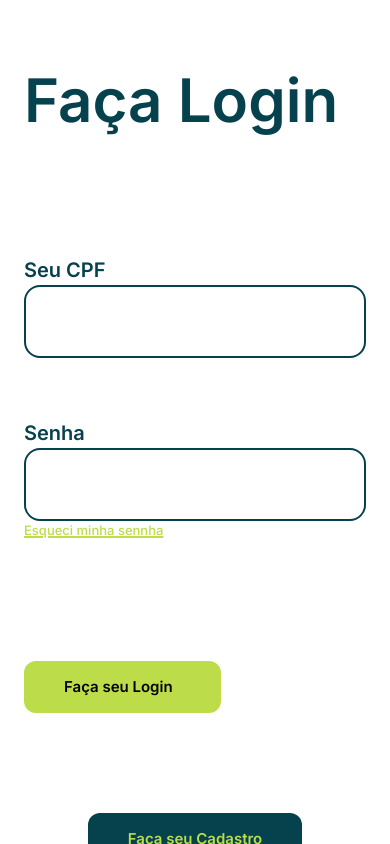
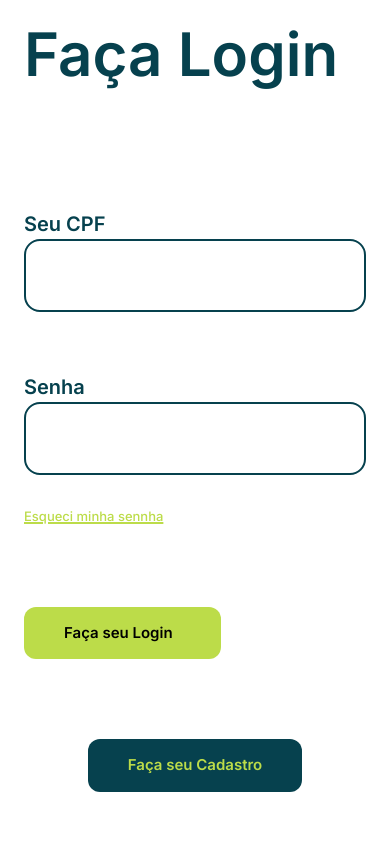
Before and after one commit to BahianDev/viva-amazonia, a Next.js app: page / in a window 390 px wide. Built offline with nearby package versions, Linux system fonts and the light colour scheme.

Commit message:
fix: responsive

```diff
--- a/app/components/form/culture.tsx
+++ b/app/components/form/culture.tsx
@@ -10,14 +10,12 @@ export function CultureForm() {
   const {
     control,
     handleSubmit,
-    watch,
     formState: { errors },
   } = useForm<TFormValues>({
     defaultValues: formData,
   });
 
   const onHandleFormSubmit = (data: TFormValues) => {
-    console.log("Seleção:", data.cultureType);
     setFormData((prev: any) => ({ ...prev, ...data }));
     onHandleNext();
   };
--- a/app/components/form/productionCycleFinal.tsx
+++ b/app/components/form/productionCycleFinal.tsx
@@ -61,7 +61,7 @@ export function ProductionCycleFinalForm() {
       <input
         type="number"
         {...register("areaSize", { required: "Area size is required" })}
-        className="max-w-[412px] h-[51px] border border-[#D6D8D8] rounded-[16px] pl-2"
+        className="max-w-[412px] h-[51px] border border-[#D6D8D8] rounded-[16px] px-2"
       />
       {errors.areaSize && (
         <p className="text-red-500">{errors.areaSize.message}</p>
@@ -74,7 +74,7 @@ export function ProductionCycleFinalForm() {
       <input
         type="date"
         {...register("plantingDate", { required: "Planting date is required" })}
-        className="max-w-[412px] h-[51px] border border-[#D6D8D8] rounded-[16px] pl-2"
+        className="max-w-[412px] h-[51px] border border-[#D6D8D8] rounded-[16px] px-2"
       />
       {errors.plantingDate && (
         <p className="text-red-500">{errors.plantingDate.message}</p>
@@ -89,7 +89,7 @@ export function ProductionCycleFinalForm() {
         {...register("varietiesUsed", {
           required: "Varieties used is required",
         })}
-        className="max-w-[412px] h-[51px] border border-[#D6D8D8] rounded-[16px] pl-2"
+        className="max-w-[412px] h-[51px] border border-[#D6D8D8] rounded-[16px] px-2"
       />
       {errors.varietiesUsed && (
         <p className="text-red-500">{errors.varietiesUsed.message}</p>
@@ -168,7 +168,7 @@ export function ProductionCycleFinalForm() {
       {/* Submit Button */}
       <button
         type="submit"
-        className="max-w-[197px] pt-[15px] pb-[15px] pl-[40px] pr-[40px] bg-secondary text-[15px] font-semibold rounded-xl hover:scale-105 mt-[120px]"
+        className="max-w-[197px] pt-[15px] pb-[15px] pl-[40px] pr-[40px] bg-secondary text-[15px] font-semibold rounded-xl hover:scale-105"
       >
         Enviar
       </button>
--- a/app/components/sidebar.tsx
+++ b/app/components/sidebar.tsx
@@ -2,6 +2,7 @@ import React from "react";
 import Image from "next/image";
 import { useFormState } from "../contexts/FormContext";
 import { IoIosClose } from "react-icons/io";
+import { RiGovernmentLine } from "react-icons/ri";
 
 const Sidebar = () => {
   const { activeMenu, setActiveMenu } = useFormState();
@@ -10,7 +11,13 @@ const Sidebar = () => {
       {activeMenu && (
         <>
           <div className="flex justify-between">
-            <Image src={"/logo_dark.svg"} alt="logo" width={62} height={62} priority/>
+            <Image
+              src={"/logo_dark.svg"}
+              alt="logo"
+              width={62}
+              height={62}
+              priority
+            />
             <button
               type="button"
               onClick={() => setActiveMenu((prevActiveMenu) => !prevActiveMenu)}
@@ -58,6 +65,14 @@ const Sidebar = () => {
               </span>
             </div>
             <div className="flex items-center cursor-pointer">
+              <span className="text-primary text-3xl">
+                <RiGovernmentLine />
+              </span>
+              <span className="text-primary text-[24px] font-semibold ml-[14px]">
+                Regularização
+              </span>
+            </div>
+            <div className="flex items-center cursor-pointer">
               <Image
                 src={"/settings.svg"}
                 alt="dashboard icon"
--- a/app/layout.tsx
+++ b/app/layout.tsx
@@ -25,7 +25,9 @@ export default function RootLayout({
             },
           }}
         />
-        <FormProvider>{children}</FormProvider>
+        <FormProvider>
+          {children}
+          </FormProvider>
       </body>
     </html>
   );
--- a/app/page.tsx
+++ b/app/page.tsx
@@ -18,7 +18,7 @@ export default function Home() {
           Fale Conosco
         </button>
       </div>
-      <div className="flex flex-col bg-white min-h-screen flex-1 px-6 py-[70px] overflow-y-scroll">
+      <div className="flex flex-col bg-white min-h-screen flex-1 px-6 py-6 overflow-y-scroll">
         <span className="text-primary text-6xl font-semibold">
           Faça Login
         </span>
@@ -30,14 +30,14 @@ export default function Home() {
           Senha
         </span>
         <input className="min-h-[73px] md:max-w-[90%] border-primary border-2 rounded-2xl focus:ring-secondary focus:ring-inset focus:ring-2 focus:shadow-secondary focus:border-secondary focus:outline-none" />
-        <span className="cursor-pointer text-secondary text-[13px] font-medium underline decoration-2">
+        <span className="cursor-pointer text-secondary text-[13px] font-medium underline decoration-2 mt-8">
           Esqueci minha sennha
         </span>
-        <Link  href={'/dashboard'} className="w-[197px] pt-[15px] pb-[15px] pl-[40px] pr-[40px] bg-secondary text-[15px] font-semibold rounded-xl hover:scale-105 mt-[120px]">
+        <Link  href={'/dashboard'} className="w-[197px] pt-[15px] pb-[15px] pl-[40px] pr-[40px] bg-secondary text-[15px] font-semibold rounded-xl hover:scale-105 mt-20">
           Faça seu Login
         </Link>
         <div className="flex flex-col justify-center items-center">
-          <button className="max-w-[230px] pt-[15px] pb-[15px] pl-[40px] pr-[40px] bg-primary text-secondary text-[15px] font-semibold rounded-xl hover:scale-105 mt-[100px]">
+          <button className="max-w-[230px] pt-[15px] pb-[15px] pl-[40px] pr-[40px] bg-primary text-secondary text-[15px] font-semibold rounded-xl hover:scale-105 mt-20">
             Faça seu Cadastro
           </button>
         </div>
--- a/app/production-plan/page.tsx
+++ b/app/production-plan/page.tsx
@@ -33,7 +33,7 @@ export default function ProductionPlan() {
           Culturas
         </span>
       </div>
-      <div className="flex bg-white flex-col min-h-screen flex-1 px-6 py-[70px] overflow-y-scroll">
+      <div className="flex bg-white flex-col min-h-screen flex-1 px-6 py-6 overflow-y-scroll">
         <ActiveStepFormComponent />
       </div>
     </main>
```
